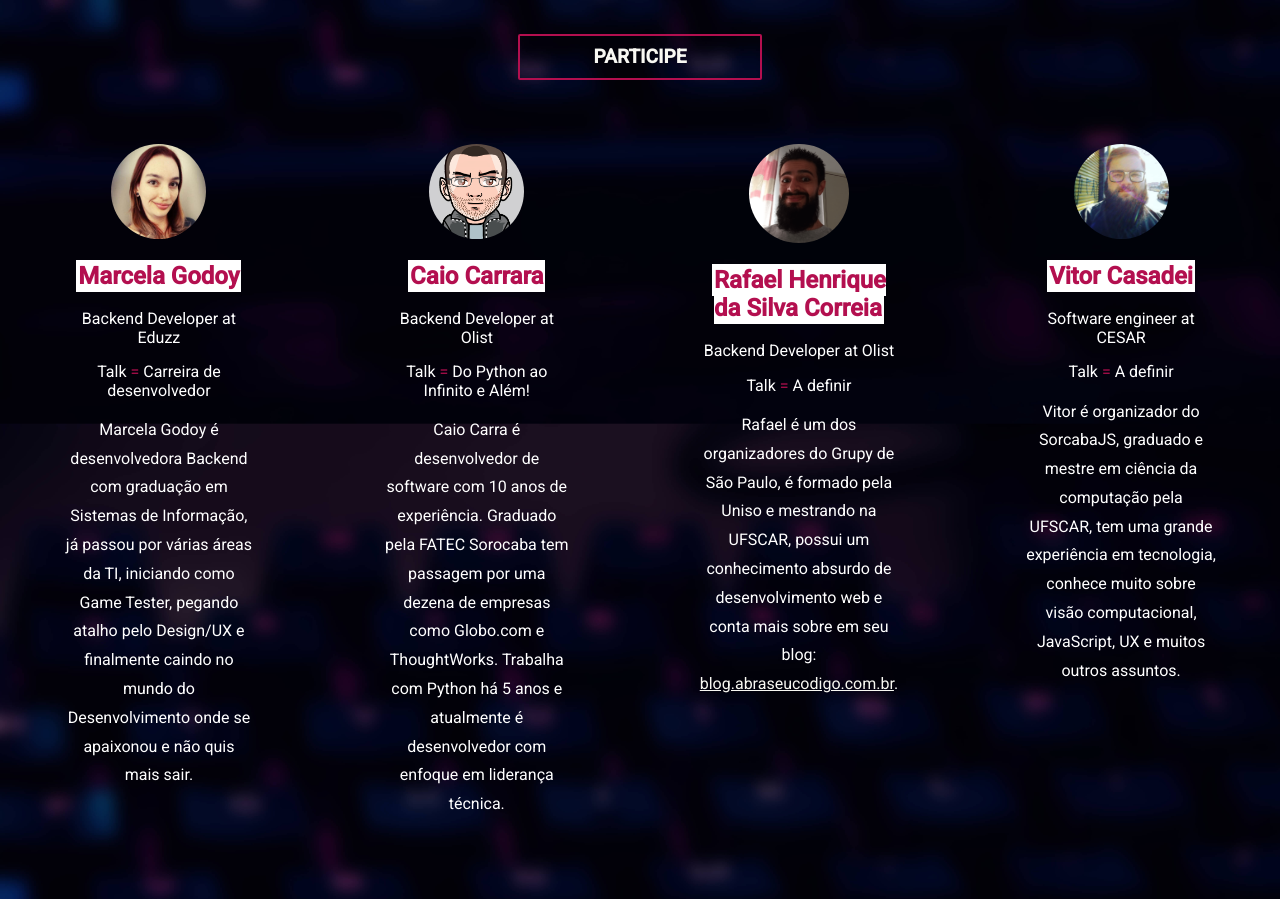
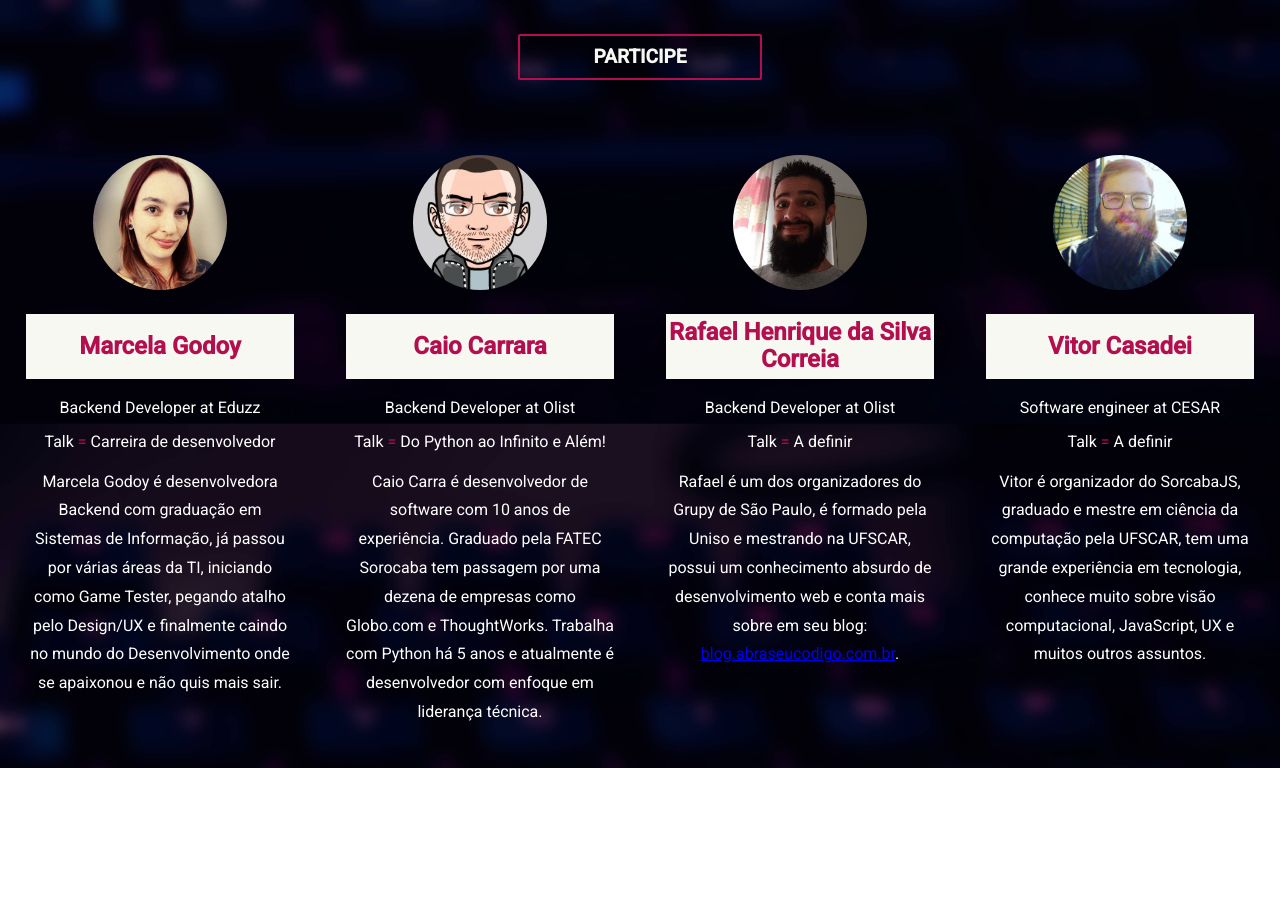
Before and after one commit to castelolabs/castelolabs.github.io, a website: page index.html in a window 1280 px wide. Shown: the part 384-1283 px from the top of the page. After the commit the page ends 1152 px from the top, so only its background shows below. Drawn offline with Linux system fonts and the light colour scheme.

Commit message:
Corrige falhas de css

```diff
--- a/src/scss/style.scss
+++ b/src/scss/style.scss
@@ -112,6 +112,7 @@ body {
 }
 .speaker {
   clear: both;
+  margin-top: 50px;
   display: block;
   width: 100%;
   float: none;
@@ -120,7 +121,7 @@ body {
 }
 .talk {
   text-align: center;
-  padding: 5%;
+  padding: 2%;
   width: 100vh;
   color: white;
 
@@ -129,7 +130,6 @@ body {
     text-decoration: none;
     color: $red;
     font-family: $textFont;
-    background-color: white;
   }
   a.link:hover {
     border-radius: 0px;
@@ -147,6 +147,11 @@ body {
   }
   .talk-person {
     color: white;
+    background: $white;
+    height: 65px;
+    display: flex;
+    align-items: center;
+    justify-content: center;
   }
   .talk-title {
     font-weight: 400;
@@ -156,9 +161,6 @@ body {
   }
   .link {
     color: white;
-  }
-  .simple-link{
-    color: $white;
   }
 }
 a.button-participe:hover {
@@ -179,6 +181,7 @@ a.button-participe:hover {
     .talk {
       margin-top: 30px;
       width: 90%;
+      padding: 5%;
     }
   }
 }
```
Also changed, not shown: css/style.css.
